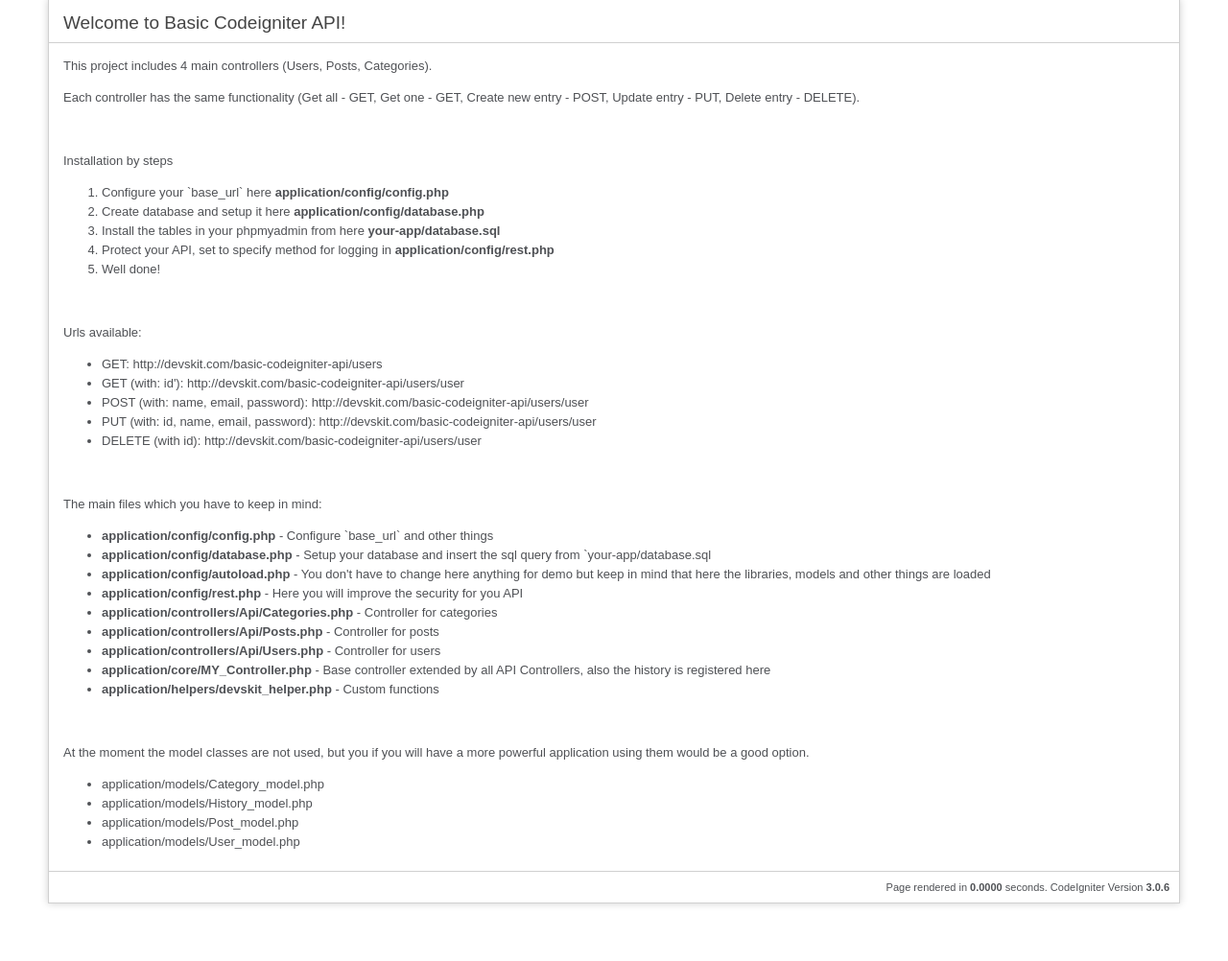
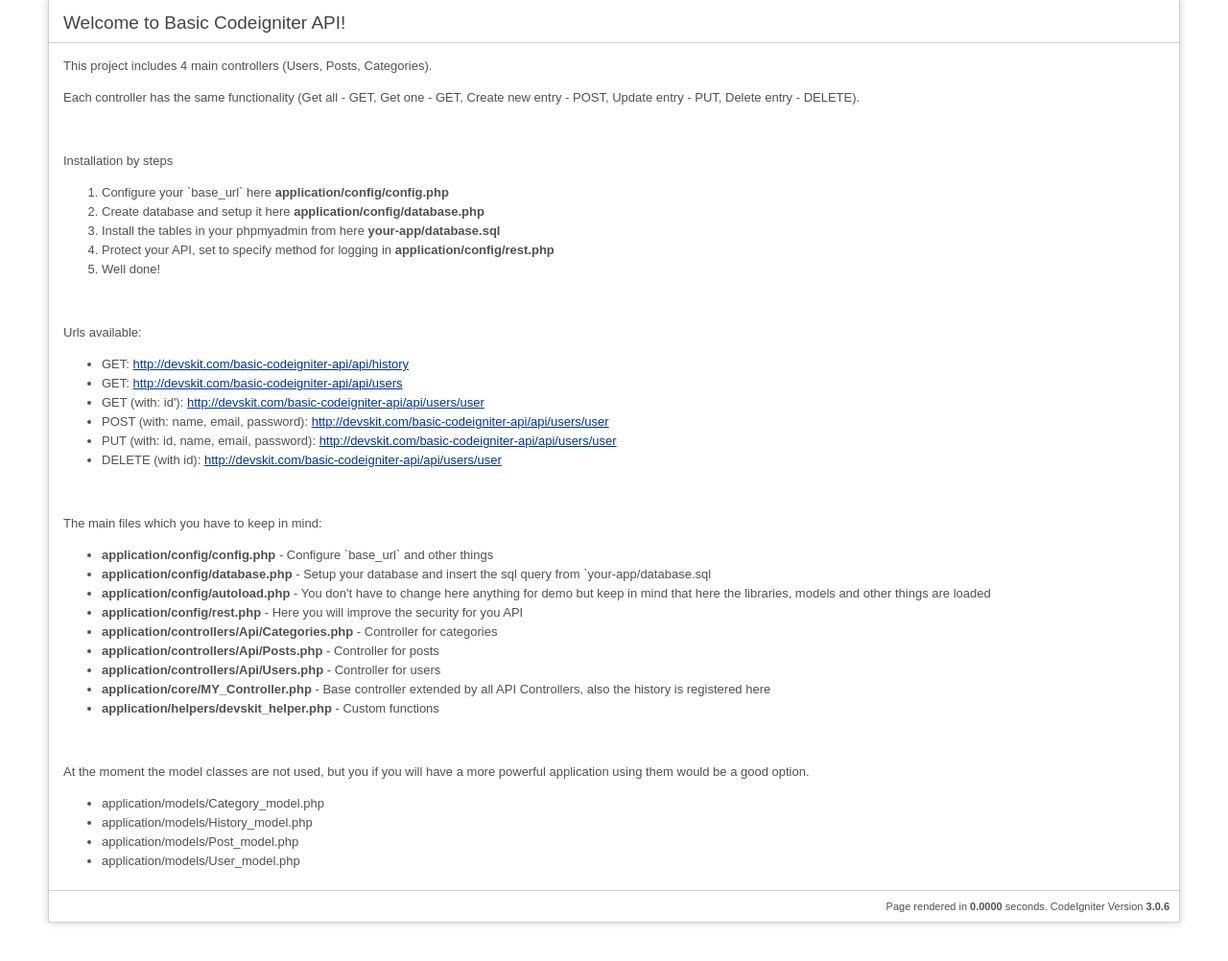
Before and after one commit to devskit/basic-codeigniter-api, a CodeIgniter app: page /database/ in a window 1280 px wide. Shown: the part 41-1043 px from the top of the page at 96% size. Before the commit the page ends 986 px from the top, so only its background shows below. Run offline with CodeIgniter, Linux system fonts and the light colour scheme.

Commit message:
links adapted

```diff
--- a/application/views/welcome_message.php
+++ b/application/views/welcome_message.php
@@ -87,11 +87,12 @@
 		<br>
 		<p>Urls available:</p>
 		<ul>
-			<li>GET: http://devskit.com/basic-codeigniter-api/users</li>
-			<li>GET (with: id'): http://devskit.com/basic-codeigniter-api/users/user</li>
-			<li>POST (with: name, email, password): http://devskit.com/basic-codeigniter-api/users/user</li>
-			<li>PUT (with: id, name, email, password): http://devskit.com/basic-codeigniter-api/users/user</li>
-			<li>DELETE (with id): http://devskit.com/basic-codeigniter-api/users/user</li>
+			<li>GET: <a href="http://devskit.com/basic-codeigniter-api/api/history">http://devskit.com/basic-codeigniter-api/api/history</a></li>
+			<li>GET: <a href="http://devskit.com/basic-codeigniter-api/api/users">http://devskit.com/basic-codeigniter-api/api/users</a></li>
+			<li>GET (with: id'): <a href="http://devskit.com/basic-codeigniter-api/api/users/user">http://devskit.com/basic-codeigniter-api/api/users/user</a></li>
+			<li>POST (with: name, email, password): <a href="http://devskit.com/basic-codeigniter-api/api/users/user">http://devskit.com/basic-codeigniter-api/api/users/user</a></li>
+			<li>PUT (with: id, name, email, password): <a href="http://devskit.com/basic-codeigniter-api/api/users/user">http://devskit.com/basic-codeigniter-api/api/users/user</a></li>
+			<li>DELETE (with id): <a href="http://devskit.com/basic-codeigniter-api/api/users/user">http://devskit.com/basic-codeigniter-api/api/users/user</a></li>
 		</ul>
 
 		<br>
```
